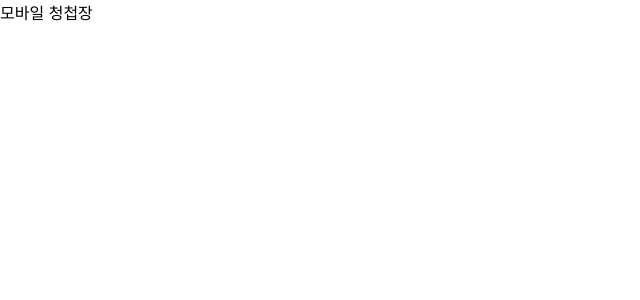
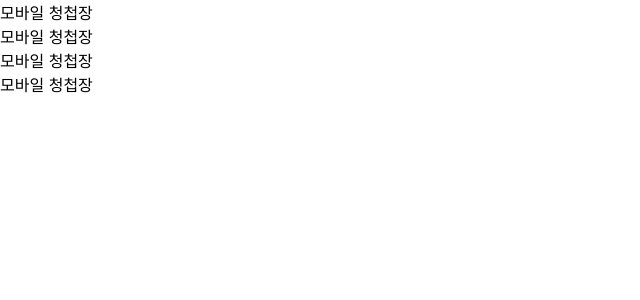
Before and after one commit to heoglass/jaehoonyuri, a React (Create React App) app: page / in a window 1280 px wide. Shown: the top 300 px of the page, without its empty margins (0-640 px from the left). Built offline with nearby package versions, Linux system fonts and the light colour scheme.

Commit message:
초기화

```diff
--- a/src/App.tsx
+++ b/src/App.tsx
@@ -6,6 +6,9 @@ function App() {
   return (
     <div>
       <p>모바일 청첩장</p>
+      <p>모바일 청첩장</p>
+      <p>모바일 청첩장</p>
+      <p>모바일 청첩장</p>
     </div>
   );
 }
```
